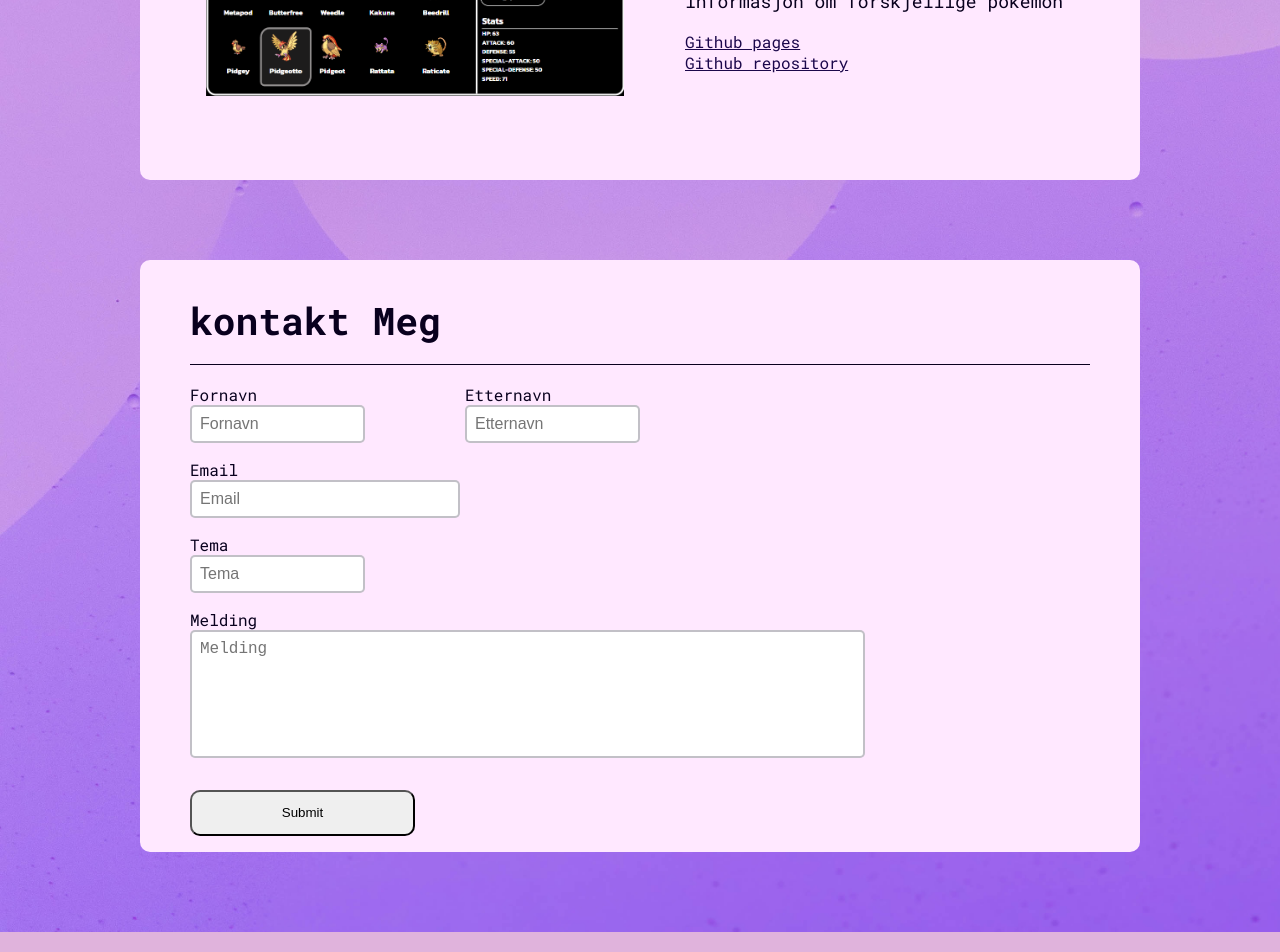
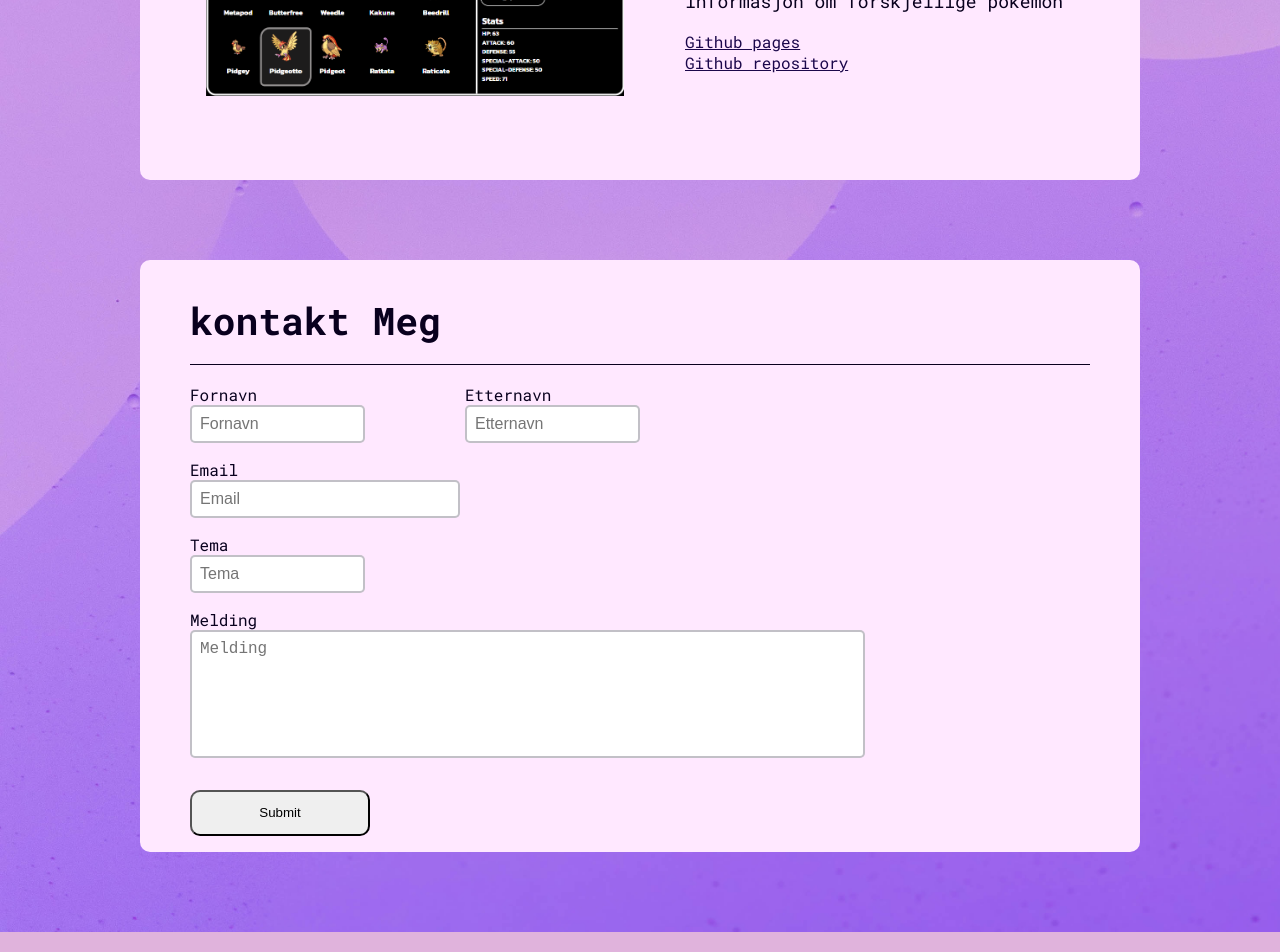
Before and after one commit to stiankodehode/portfolio, a React (Create React App) app: page / in a window 1280 px wide. Shown: the part 1809-2761 px from the top of the page. Built offline with nearby package versions, Linux system fonts and the light colour scheme.

Commit message:
form button hover style

```diff
--- a/src/sections/Contact/styled.js
+++ b/src/sections/Contact/styled.js
@@ -63,9 +63,12 @@ export const StyledTextArea = styled.textarea`
 export const StyledButton = styled.button`
     border-radius: 5%;
     padding: 1em;
-    width: 25%;
+    width: 20%;
     border-radius: 10px;
     cursor: pointer;
+    &:hover {
+        background-color: lightgrey;
+    }
     @media (max-width: 900px) {
         width: 40%;
     }
```
